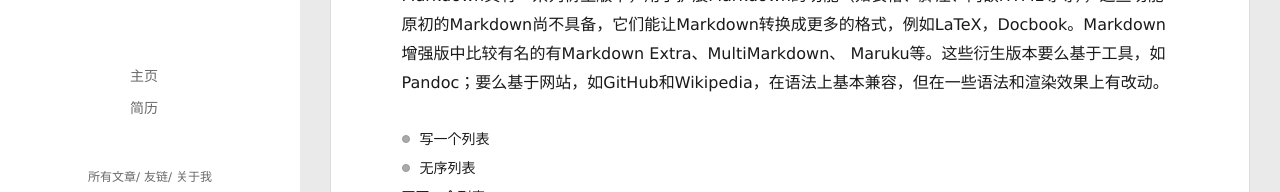
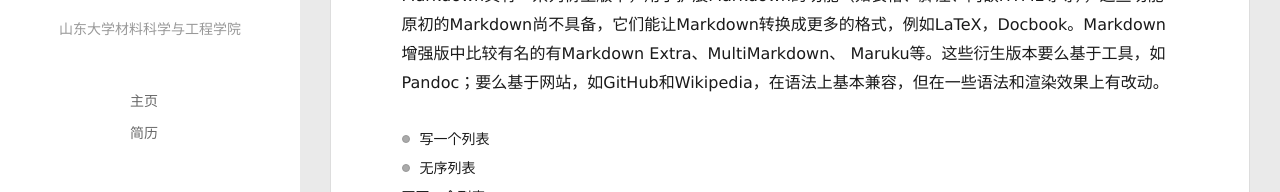
Before and after one commit to zhaozhiyue/zhaozhiyue.github.io, a plain HTML site: page index.html in a window 1280 px wide. Shown: the part 323-515 px from the top of the page. Drawn offline with Linux system fonts and the light colour scheme; no server answers.

Commit message:
Site updated: 2019-04-13 12:15:08

```diff
--- a/index.html
+++ b/index.html
@@ -8,7 +8,8 @@
   <link rel="dns-prefetch" href="http://yoursite.com">
   <title>赵志岳</title>
   <meta name="viewport" content="width=device-width, initial-scale=1, maximum-scale=1">
-  <meta property="og:type" content="website">
+  <meta name="keywords" content="赵志岳">
+<meta property="og:type" content="website">
 <meta property="og:title" content="赵志岳">
 <meta property="og:url" content="http://yoursite.com/index.html">
 <meta property="og:site_name" content="赵志岳">
@@ -48,6 +49,8 @@
 		<hgroup>
 		  <h1 class="header-author"><a href="/">赵志岳</a></h1>
 		</hgroup>
+
+		<p class="header-subtitle">山东大学材料科学与工程学院</p>
 
 
 		<nav class="header-menu">
@@ -106,6 +109,8 @@
 			<hgroup>
 			  <h1 class="header-author js-header-author">赵志岳</h1>
 			</hgroup>
+
+			<p class="header-subtitle"><i class="icon icon-quo-left"></i>山东大学材料科学与工程学院<i class="icon icon-quo-right"></i></p>
 
 
 
```
Also changed, not shown: 2019/04/12/fisrtblog/index.html (+5 -0 lines), 2019/04/12/hello-world/index.html (+5 -0 lines), archives/2019/04/index.html (+6 -1 lines), archives/2019/index.html (+6 -1 lines), archives/index.html (+6 -1 lines).
